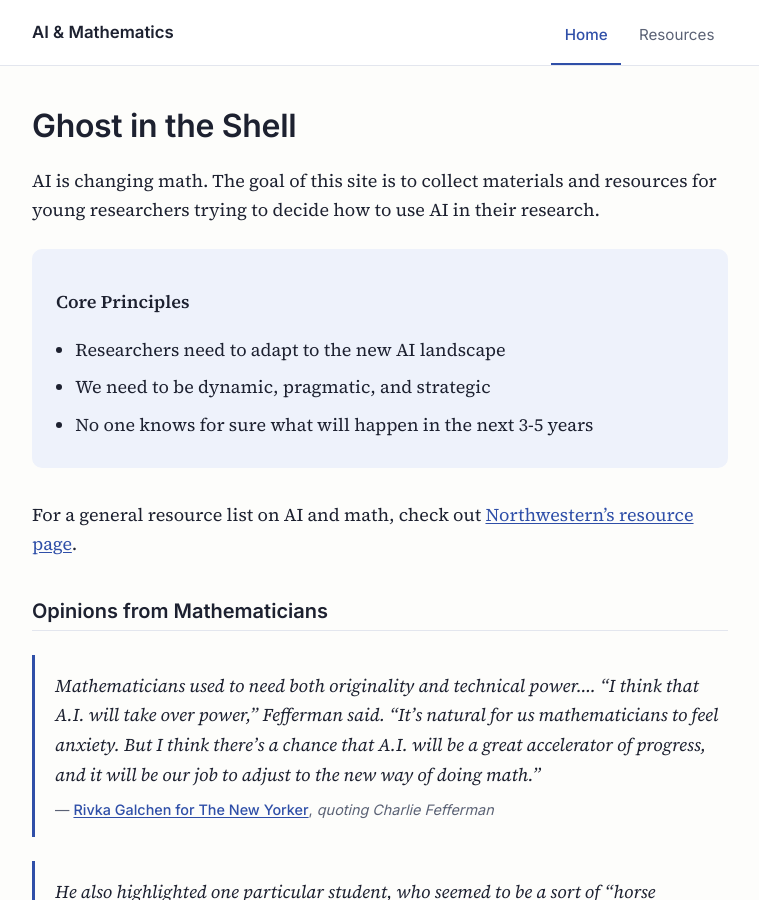
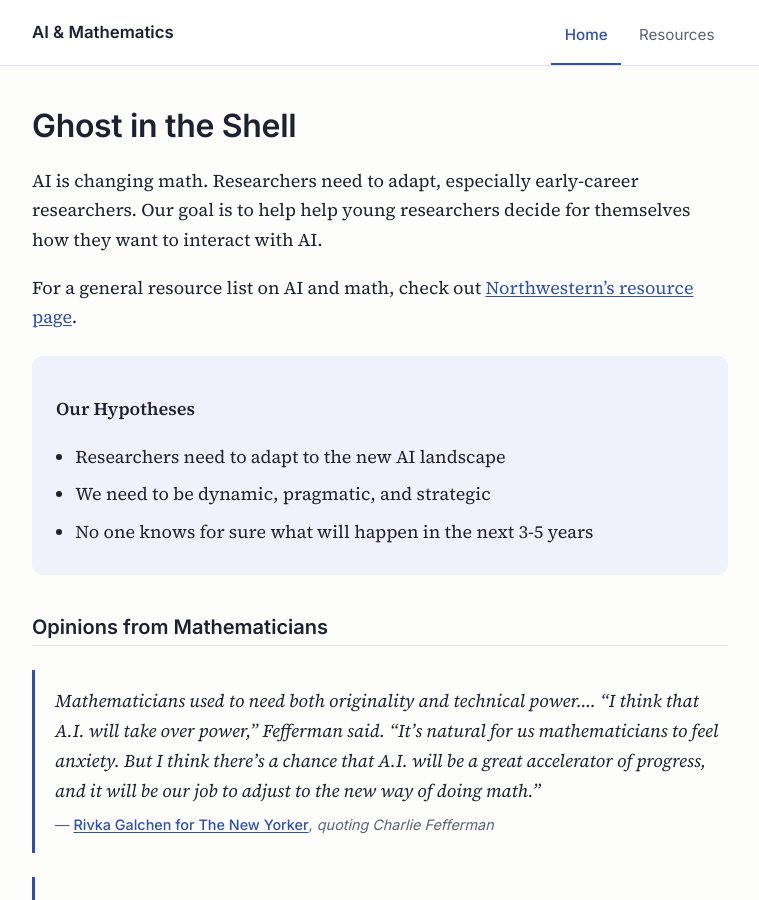
Before and after one commit to galen-dorp/resources, a Jekyll site: the page built from index.md, in a window 1280 px wide and 900 px high. Shown: the whole window, without its empty margins (260-1019 px from the left). Built offline with Jekyll 4.4.1, drawn with Linux system fonts in a browser that asks for light colours.

Commit message:
language

```diff
--- a/index.md
+++ b/index.md
@@ -8,11 +8,14 @@ title: Home
 <p class="lede"></p>
 
 AI is changing math.
-The goal of this site is to collect materials and resources for young researchers trying to decide how to use AI in their research.
+Researchers need to adapt, especially early-career researchers.
+Our goal is to help help young researchers decide for themselves how they want to interact with AI.
+
+For a general resource list on AI and math, check out [Northwestern's resource page](https://sites.northwestern.edu/airesourcesmath/).
 
 <div class="mission" markdown="1">
 
-**Core Principles**
+**Our Hypotheses**
 
 - Researchers need to adapt to the new AI landscape
 - We need to be dynamic, pragmatic, and strategic
@@ -21,7 +24,7 @@ The goal of this site is to collect materials and resources for young researcher
 </div>
 
 
-For a general resource list on AI and math, check out [Northwestern's resource page](https://sites.northwestern.edu/airesourcesmath/).
+
 
 
 ## Opinions from Mathematicians
```
